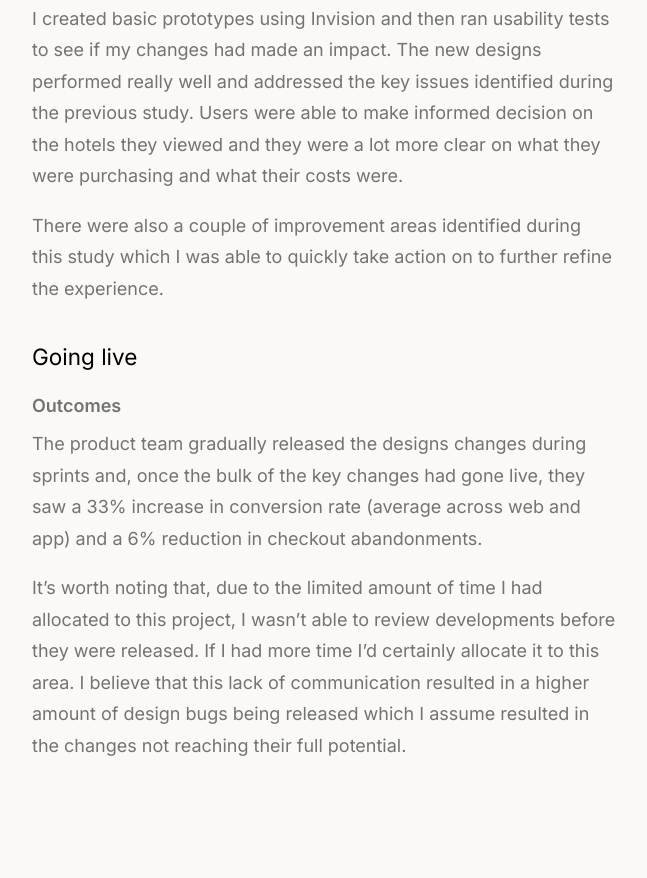
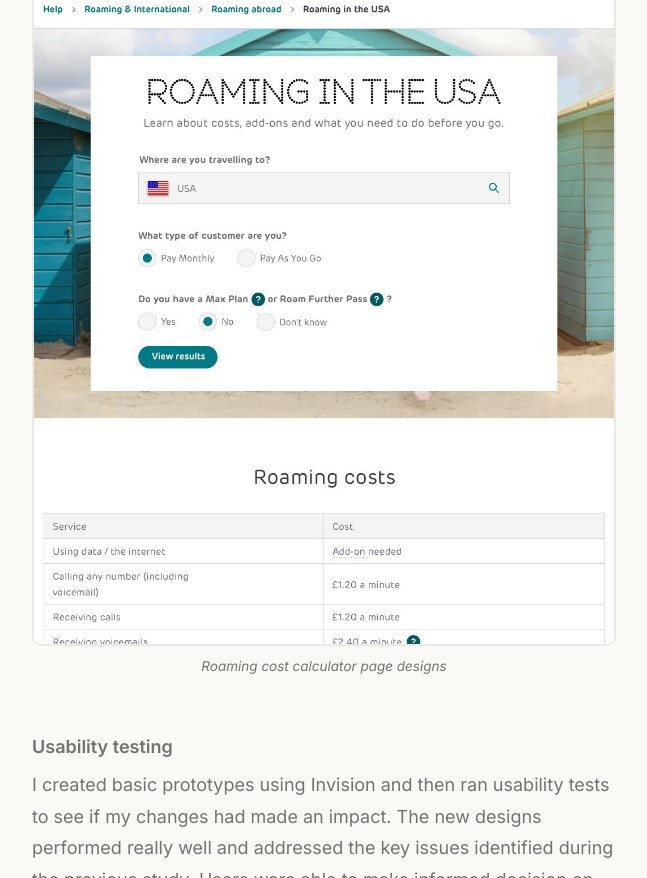
Before and after one commit to ibrahimsyeddesign/Portfolio, a plain HTML site: page easyhotel.html in a window 1280 px wide. Shown: the part 3757-4635 px from the top of the page, without its empty margins (316-963 px from the left). Before the commit the page ends 4536 px from the top, so only its background shows below. Drawn offline with Linux system fonts and the light colour scheme.

Commit message:
easyhotel image test
Added working ee image div from other page to see if it works.

```diff
--- a/easyhotel.html
+++ b/easyhotel.html
@@ -70,6 +70,11 @@
                     <img src="resources/images/easyhotel/HotelDescription_Desktop.jpg" alt="Updated hotel description page design" class="image-card-image modal-trigger">
                 </div>
                 <p class="caption">Updated hotel description page design</p>
+                <!--EE TEST IMAGE-->
+                <div class="image-card">
+                    <img src="resources/images/ee/RoamingCostCalculator.jpg" alt="Roaming cost calculator page designs" class="image-card-image modal-trigger">
+                </div>
+                <p class="caption">Roaming cost calculator page designs</p>
                 <br><br>
                 <h4>Usability testing</h4>
                 <p>I created basic prototypes using Invision and then ran usability tests to see if my changes had made an impact. The new designs performed really well and addressed the key issues identified during the previous study. Users were able to make informed decision on the hotels they viewed and they were a lot more clear on what they were purchasing and what their costs were.</p>
```
